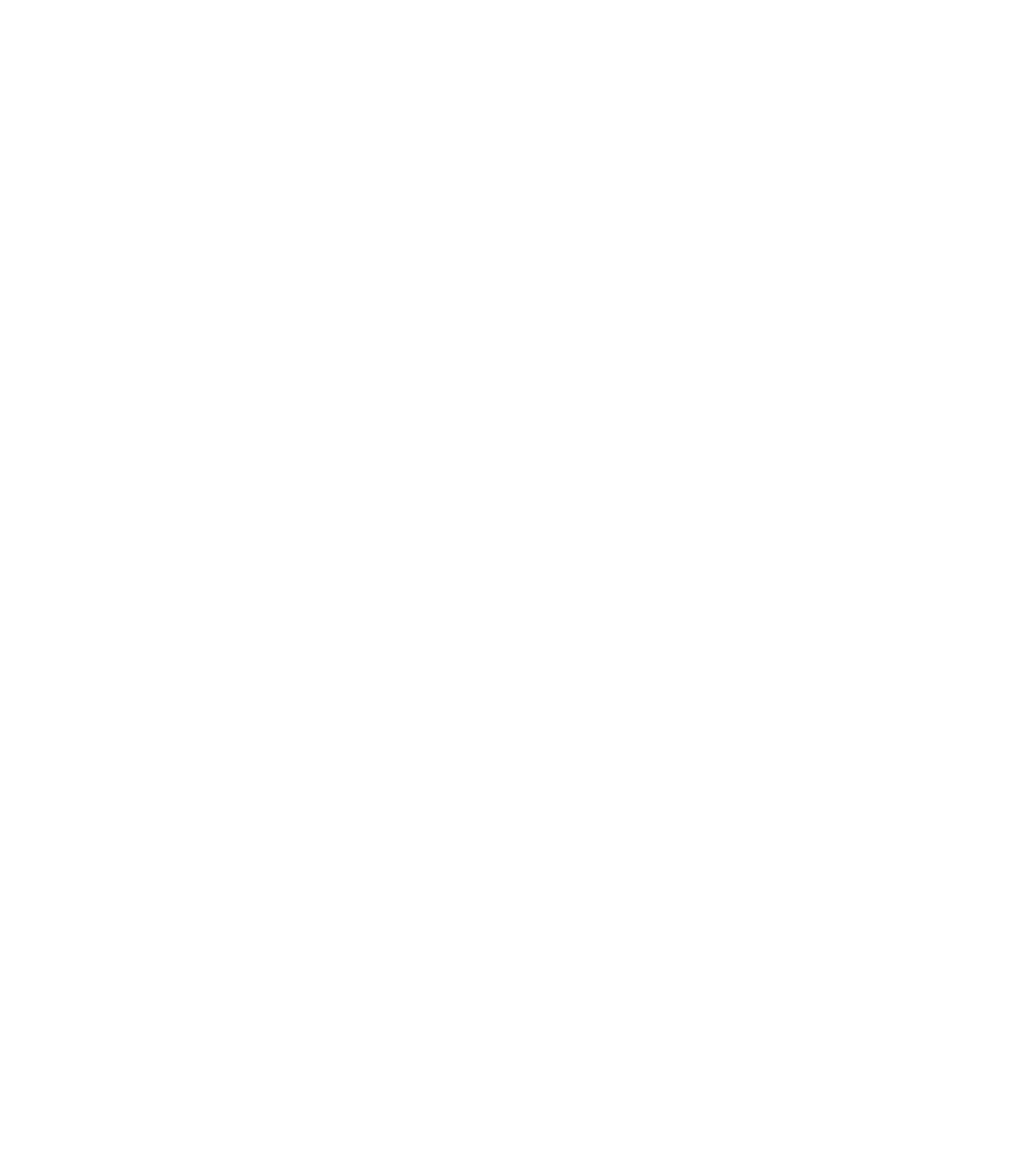
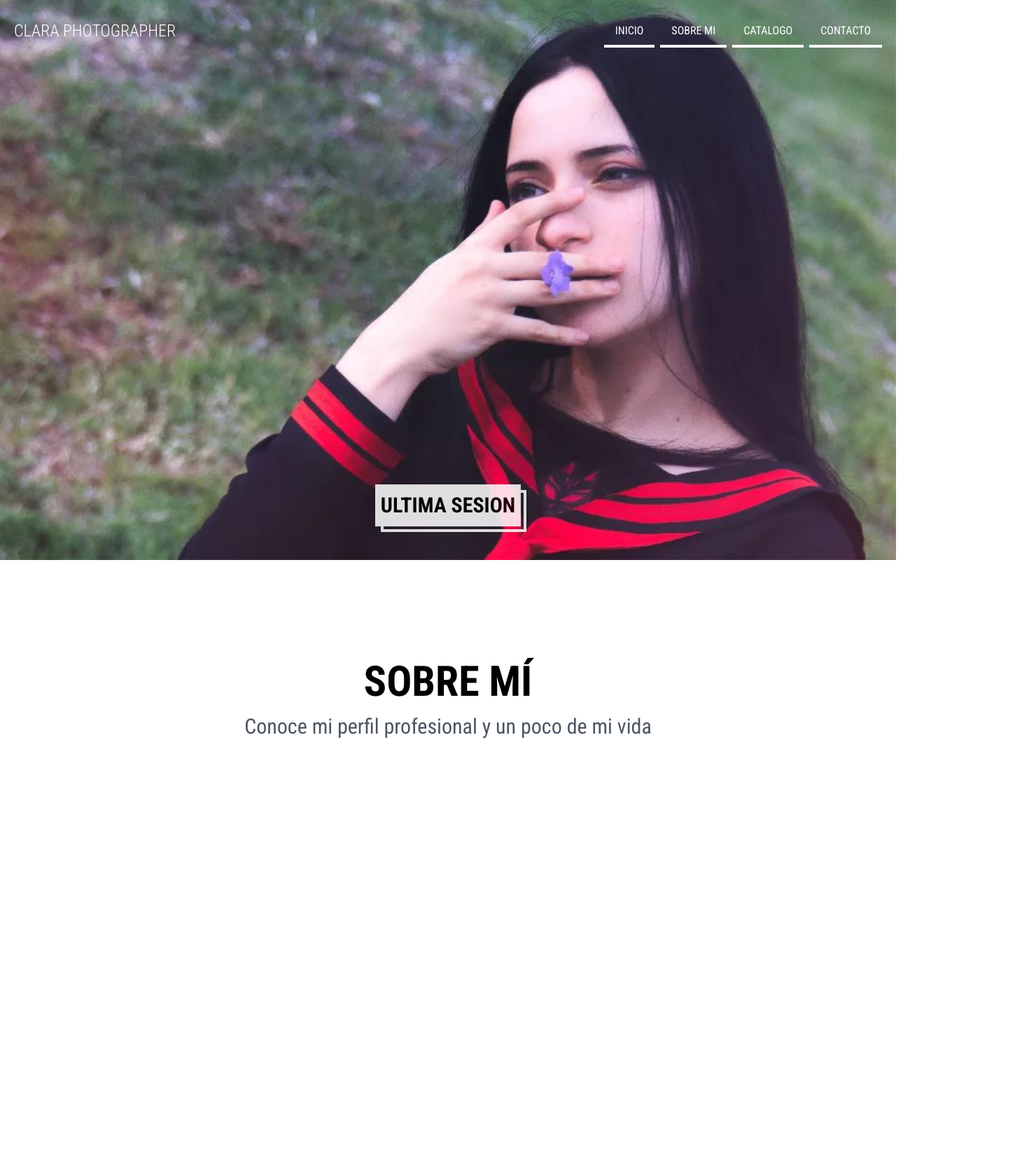
Before and after one commit to GerDev26/ClaraPH, a React (Vite) app: page / in a window 1280 px wide. Before the commit this address had no page. Shown: the top 1680 px of the page at 70% size, 1480 px wide, since content can reach past the window. Before the commit the page ends 800 px from the top, so only its background shows below. Built offline with nearby package versions, Linux system fonts and the light colour scheme.

Commit message:
NSDADASOKDAOSD

```diff
--- a/src/App.tsx
+++ b/src/App.tsx
@@ -7,8 +7,8 @@ export default function App (): JSX.Element {
   return (
     <>
       <Routes>
-        <Route path='/ClaraPH' element={<Home />} />
-        <Route path='/ClaraPH/galery' element={<Galery />} />
+        <Route path='/' element={<Home />} />
+        <Route path='/galery' element={<Galery />} />
       </Routes>
     </>
   )
--- a/src/components/Navbar.tsx
+++ b/src/components/Navbar.tsx
@@ -14,7 +14,7 @@ export function Navbar (): JSX.Element {
       <div className=' absolute top-0 left-0 w-full h-full bg-black z-0' />
       <h1 className='text-2xl font-bold uppercase z-10'>Clara Photographer</h1>
       <Menu menuState={menuState}>
-        <Item text='Inicio' to='/ClaraPH' />
+        <Item text='Inicio' to='/' />
         <Item text='Sobre mi' to='Sobre Nosotros' />
         <Item text='Catalogo' to='Catalogo' />
         <Item text='Contacto' to='Contacto' />
--- a/src/components/home/BigCategories.tsx
+++ b/src/components/home/BigCategories.tsx
@@ -6,7 +6,7 @@ interface ItemOfBigCategoriesTypes {
 }
 export function ItemOfBigCategories ({ title, img }: ItemOfBigCategoriesTypes): JSX.Element {
   return (
-    <Link className='group relative z-0 h-[70vh] md:h-[120vh] w-full' to='/ClaraPH/galery'>
+    <Link className='group relative z-0 h-[70vh] md:h-[120vh] w-full' to='/galery'>
       <h3 className='transition-all absolute bottom-6 left-6 z-20 text-white text-5xl uppercase opacity-80 md:opacity-0 md:scale-110 md:group-hover:scale-100 md:group-hover:opacity-100'>
         {title}
       </h3>
--- a/src/pages/Home.tsx
+++ b/src/pages/Home.tsx
@@ -5,6 +5,7 @@ import { Separator } from '../components/Separator'
 import { BigCategories } from '../components/home/BigCategories'
 import { Presentation } from '../components/home/Presentation'
 import { WhyMe } from '../components/home/WhyMe'
+
 import WhyUs from '../mocks/WhyUs.json'
 
 export function Home (): JSX.Element {
@@ -12,13 +13,13 @@ export function Home (): JSX.Element {
     <>
       <NavbarHome />
       <main className='flex flex-col'>
-        <ImageContainer img='/ClaraPH/img/Cosplay.jpg' />
+        <ImageContainer img='../../public/img/Cosplay.jpg' />
         <Separator title='Sobre mí' description='Conoce mi perfil profesional y un poco de mi vida' />
 
         <Presentation
           title='¡Hola! Soy Clara Acosta'
           description='Una fotógrafa apasionada y profesional. Aunque estoy empezando mi emprendimiento, tengo amplios conocimientos en fotografía. Mi objetivo es capturar momentos auténticos y especiales, haciendo que cada sesión sea cómoda y memorable para mis clientes. Me encantaría trabajar contigo para inmortalizar esos momentos que más valoras.'
-          img='/ClaraPH/img/Presentacion.jpg'
+          img='../../../public/img/Presentacion.jpg'
         />
 
         <Separator title='¿Porque nosotros?' description='Lo que mi servicio te ofrece' />
```
